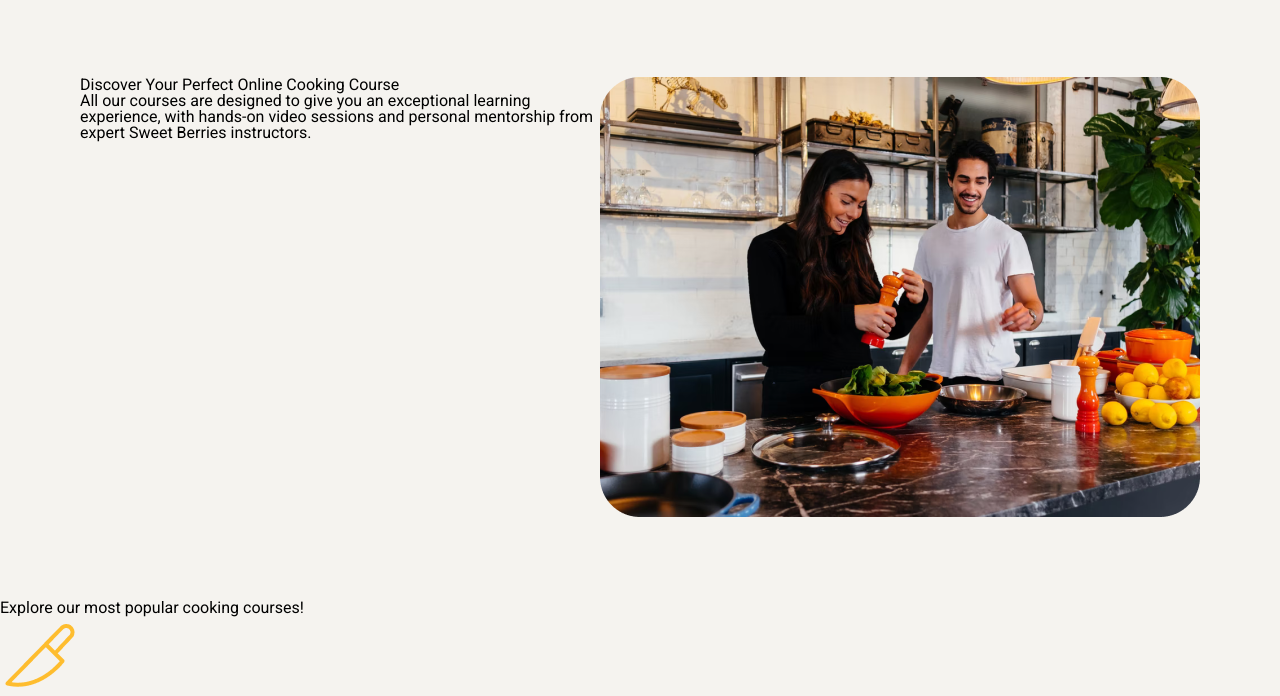
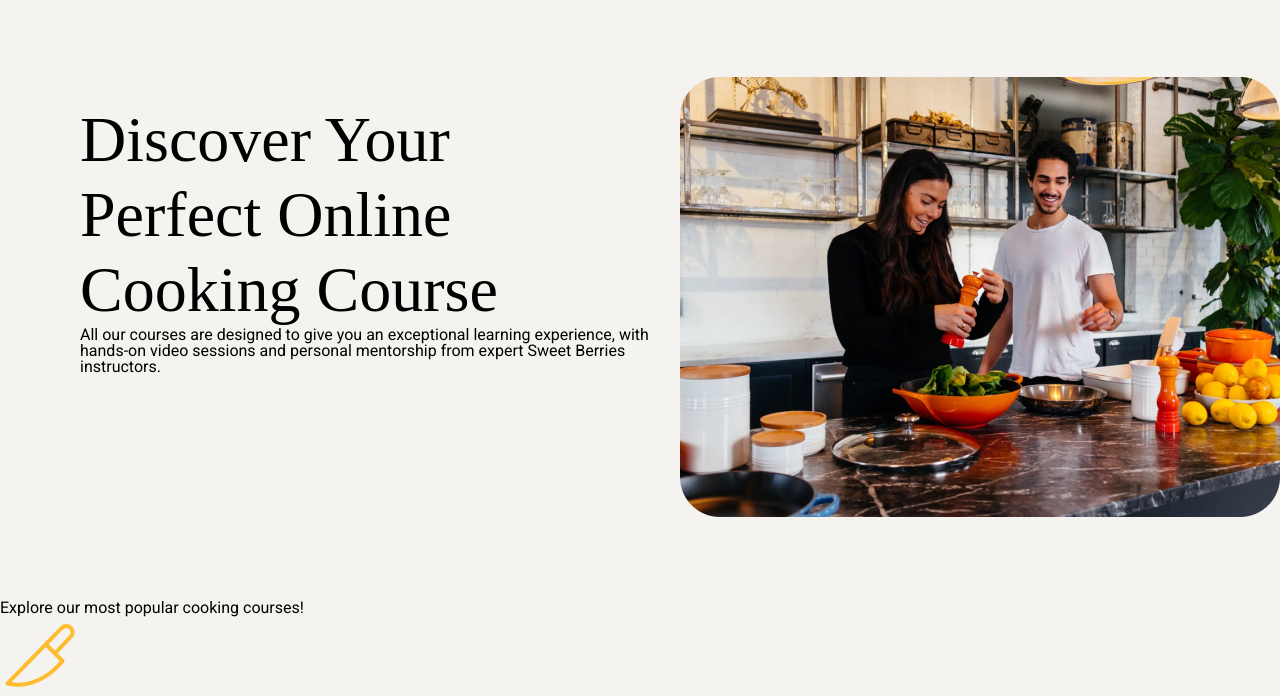
Before and after one commit to disciplinedfox/Sweet-Berries-Site, a plain HTML site: page index.html in a window 1280 px wide. Shown: the part 66-762 px from the top of the page. Drawn offline with Linux system fonts and the light colour scheme.

Commit message:
styalized headline of header

```diff
--- a/styles.css
+++ b/styles.css
@@ -91,3 +91,21 @@ border-spacing: 0;
     grid-template-columns: 1fr 1fr;
     margin: 80px;
 }
+
+.header-left {
+    display: flex;
+    flex-direction: column;
+    width: 600px;
+}
+
+.headline {
+    font-size: 64px;
+    font-style: medium;
+    padding-top: 25px;
+    font-family: roboto normal serif;
+    font-weight: light;
+    line-height: 75px;
+    height: 225px;
+    align-items: start;
+    padding-right:40px;
+}
```
